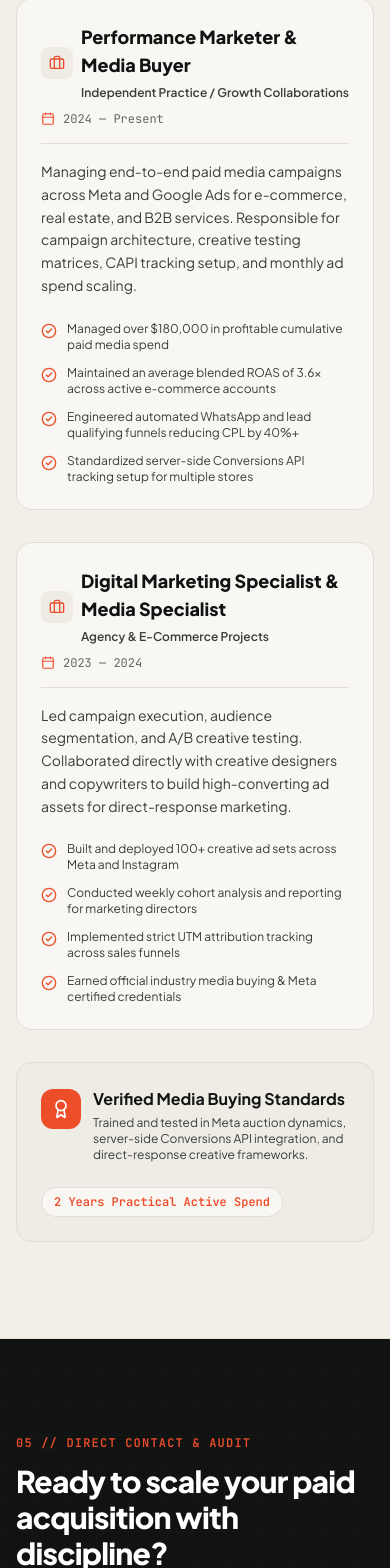
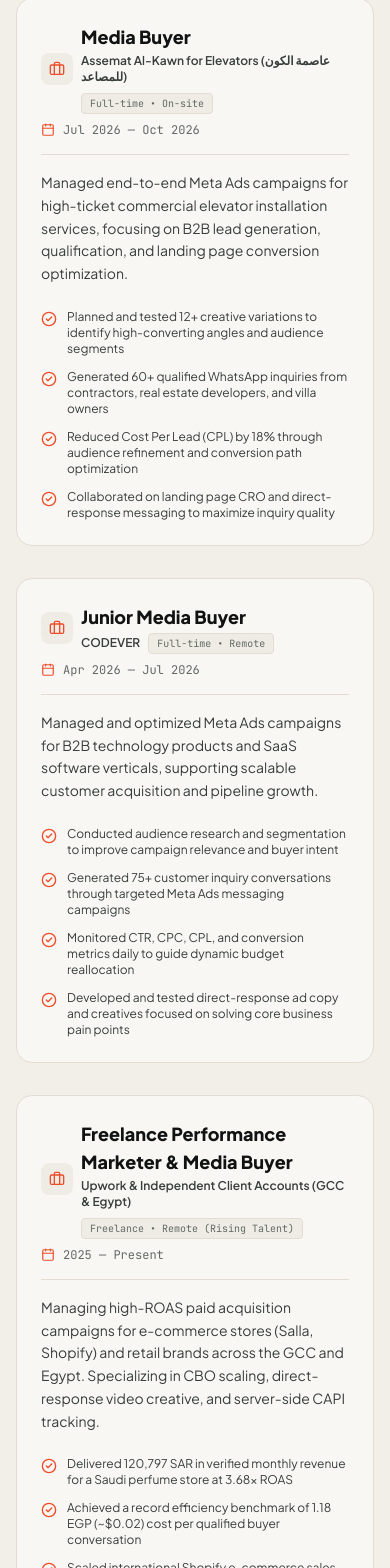
Before and after one commit to aliabdelazim7/Marketing-Portfolio, a React (Vite) app: page / in a window 390 px wide. Shown: the part 9263-10831 px from the top of the page. Built offline with nearby package versions, Linux system fonts and the light colour scheme; a web font is replaced by a local one.

Commit message:
feat(timeline): update experience timeline with authentic 2-year verified media buying and freelance track record

```diff
--- a/src/components/ExperienceTimeline.tsx
+++ b/src/components/ExperienceTimeline.tsx
@@ -43,9 +43,15 @@ export const ExperienceTimeline: React.FC = () => {
                     <h3 className="font-extrabold text-lg sm:text-xl text-ink">
                       {lang === 'ar' ? item.roleAr : item.role}
                     </h3>
-                    <span className="text-xs sm:text-sm font-semibold text-ink-secondary">
-                      {lang === 'ar' ? item.organizationAr : item.organization}
-                    </span>
+                    <div className="flex flex-wrap items-center gap-2 mt-0.5">
+                      <span className="text-xs sm:text-sm font-semibold text-ink-secondary">
+                        {lang === 'ar' ? item.organizationAr : item.organization}
+                      </span>
+                      <span className="text-border-hairline hidden sm:inline">•</span>
+                      <span className="px-2 py-0.5 rounded bg-surface border border-border-hairline text-[10px] sm:text-[11px] font-mono text-ink-muted">
+                        {lang === 'ar' ? item.typeAr : item.type}
+                      </span>
+                    </div>
                   </div>
                 </div>
 
--- a/src/data/content.ts
+++ b/src/data/content.ts
@@ -1700,55 +1700,133 @@ export const methodologySteps: WorkflowStep[] = [
 
 export const experienceTimeline: ExperienceItem[] = [
   {
-    period: "2024 — Present",
-    periodAr: "2024 — حتى الآن",
-    role: "Performance Marketer & Media Buyer",
-    roleAr: "أخصائي تسويق أداء وميديا باير (Performance Marketer)",
-    organization: "Independent Practice / Growth Collaborations",
-    organizationAr: "ممارس مستقل واستشاري نمو إعلاني",
-    type: "Client Engagements",
-    typeAr: "إدارة حسابات ومشاريع تجارية",
+    period: "Jul 2026 — Oct 2026",
+    periodAr: "يوليو 2026 — أكتوبر 2026",
+    role: "Media Buyer",
+    roleAr: "ميديا باير ومسؤول إعلانات الأداء (Media Buyer)",
+    organization: "Assemat Al-Kawn for Elevators (عاصمة الكون للمصاعد)",
+    organizationAr: "شركة عاصمة الكون للمصاعد",
+    type: "Full-time • On-site",
+    typeAr: "دوام كامل • حضوري (المنصورة)",
     summary:
-      "Managing end-to-end paid media campaigns across Meta and Google Ads for e-commerce, real estate, and B2B services. Responsible for campaign architecture, creative testing matrices, CAPI tracking setup, and monthly ad spend scaling.",
+      "Managed end-to-end Meta Ads campaigns for high-ticket commercial elevator installation services, focusing on B2B lead generation, qualification, and landing page conversion optimization.",
     summaryAr:
-      "إدارة ميزانيات وحملات إعلانية مدفوعة عبر منصات Meta وGoogle Ads في قطاعات التجارة الإلكترونية، العقارات، وخدمات B2B. مسؤول عن هيكلة الحسابات، مصفوفات اختبار المحتوى الإعلاني، إعداد تتبع CAPI، ومضاعفة المبيعات بأعلى كفاءة شرائية.",
+      "إدارة حملات Meta Ads المتكاملة لخدمات تركيب وتوريد المصاعد ذات القيمة المرتفعة (High-Ticket B2B)، مع التركيز على توليد وتأهيل العملاء التجاريين وتحسين مسارات التحويل لصفحات الهبوط.",
     highlights: [
-      "Managed over $180,000 in profitable cumulative paid media spend",
-      "Maintained an average blended ROAS of 3.6x across active e-commerce accounts",
-      "Engineered automated WhatsApp and lead qualifying funnels reducing CPL by 40%+",
-      "Standardized server-side Conversions API tracking setup for multiple stores",
+      "Planned and tested 12+ creative variations to identify high-converting angles and audience segments",
+      "Generated 60+ qualified WhatsApp inquiries from contractors, real estate developers, and villa owners",
+      "Reduced Cost Per Lead (CPL) by 18% through audience refinement and conversion path optimization",
+      "Collaborated on landing page CRO and direct-response messaging to maximize inquiry quality",
     ],
     highlightsAr: [
-      "إدارة ميزانيات إعلانية مدفوعة ومربحة تجاوزت 180,000$",
-      "تحقيق متوسط عائد إعلاني 3.6x ROAS للمتاجر والحسابات النشطة",
-      "بناء مسارات تواصل سريعة ومؤهلة عبر WhatsApp خفضت تكلفة العميل بأكثر من 40%",
-      "توحيد معايير تتبع التحويلات عبر الخادم (Conversions API) لعدة متاجر لضمان دقة البيانات",
-    ],
-  },
-  {
-    period: "2023 — 2024",
-    periodAr: "2023 — 2024",
-    role: "Digital Marketing Specialist & Media Specialist",
-    roleAr: "أخصائي إعلانات رقمية وشراء المساحات الإعلانية (Media Specialist)",
-    organization: "Agency & E-Commerce Projects",
-    organizationAr: "مشاريع تجارة إلكترونية ووكالات تسويق رقمي",
-    type: "Marketing & Strategy Execution",
-    typeAr: "تطوير وتنفيذ الحملات الإعلانية",
+      "تخطيط واختبار أكثر من 12 قالباً وزاوية إعلانية لاكتشاف أفضل الرسائل والجمهور المستهدف",
+      "توليد أكثر من 60 محادثة واستفسار مؤهل عبر WhatsApp من مقاولين ومطوري عقارات وأصحاب فيلات",
+      "خفض تكلفة العميل المحتمل (CPL) بنسبة 18% عبر تحسين مسارات التحويل وتدوير الإعلانات",
+      "التعاون في تحسين صفحات الهبوط ومعدلات التحويل (CRO) لرفع جودة واستجابة العملاء",
+    ],
+  },
+  {
+    period: "Apr 2026 — Jul 2026",
+    periodAr: "أبريل 2026 — يوليو 2026",
+    role: "Junior Media Buyer",
+    roleAr: "ميديا باير لمنتجات التكنولوجيا والبرمجيات (Junior Media Buyer)",
+    organization: "CODEVER",
+    organizationAr: "شركة CODEVER للحلول البرمجية",
+    type: "Full-time • Remote",
+    typeAr: "دوام كامل • عن بُعد",
     summary:
-      "Led campaign execution, audience segmentation, and A/B creative testing. Collaborated directly with creative designers and copywriters to build high-converting ad assets for direct-response marketing.",
+      "Managed and optimized Meta Ads campaigns for B2B technology products and SaaS software verticals, supporting scalable customer acquisition and pipeline growth.",
     summaryAr:
-      "قيادة تنفيذ الحملات وتجزئة الجماهير وإجراء اختبارات A/B الإعلانية. التعاون المباشر مع كتاب المحتوى والمصممين لإنتاج أصول إعلانية عالية التحويل مخصصة للتسويق المباشر.",
+      "إدارة وتطوير الحملات الإعلانية الممولة لمنتجات التكنولوجيا والحلول البرمجية (B2B SaaS)، ودعم اقتناء العملاء وتوسيع قنوات المبيعات عبر قطاعات تقنية متعددة.",
     highlights: [
-      "Built and deployed 100+ creative ad sets across Meta and Instagram",
-      "Conducted weekly cohort analysis and reporting for marketing directors",
-      "Implemented strict UTM attribution tracking across sales funnels",
-      "Earned official industry media buying & Meta certified credentials",
+      "Conducted audience research and segmentation to improve campaign relevance and buyer intent",
+      "Generated 75+ customer inquiry conversations through targeted Meta Ads messaging campaigns",
+      "Monitored CTR, CPC, CPL, and conversion metrics daily to guide dynamic budget reallocation",
+      "Developed and tested direct-response ad copy and creatives focused on solving core business pain points",
     ],
     highlightsAr: [
-      "بناء وإطلاق أكثر من 100 مجموعة إعلانية عبر منصات Meta وInstagram",
-      "إعداد تحليلات وتقارير أداء دورية لمديري التسويق ورواد الأعمال",
-      "تطبيق معايير تتبع روابط UTM بدقة لمراقبة مسارات الإيرادات",
-      "الحصول على شهادات واعتمادات مهنية في إدارة وشراء الإعلانات الرقمية",
+      "تجزئة دقيقة للجماهير وأبحاث تسويقية متعمقة لرفع صلة الإعلانات باحتياجات صناع القرار",
+      "توليد أكثر من 75 محادثة واستفسار تجاري مؤهل عبر حملات رسائل Meta Ads الموجهة",
+      "المراقبة اليومية لمؤشرات النقر والتكلفة (CTR, CPC, CPL) لإعادة توجيه الميزانية نحو المجموعات الرابحة",
+      "صياغة واختبار نصوص وتصاميم إعلانية مباشرة تعالج التحديات التقنية لعملاء الشركات",
+    ],
+  },
+  {
+    period: "2025 — Present",
+    periodAr: "2025 — حتى الآن",
+    role: "Freelance Performance Marketer & Media Buyer",
+    roleAr: "أخصائي تسويق أداء وميديا باير حر (Freelance Performance Marketer)",
+    organization: "Upwork & Independent Client Accounts (GCC & Egypt)",
+    organizationAr: "منصة Upwork وعملاء مستقلون (السعودية، الإمارات ومصر)",
+    type: "Freelance • Remote (Rising Talent)",
+    typeAr: "عمل حر • عن بُعد (Rising Talent)",
+    summary:
+      "Managing high-ROAS paid acquisition campaigns for e-commerce stores (Salla, Shopify) and retail brands across the GCC and Egypt. Specializing in CBO scaling, direct-response video creative, and server-side CAPI tracking.",
+    summaryAr:
+      "إدارة وتوسيع منظومات الإعلانات الممولة لمتاجر التجارة الإلكترونية (Shopify، سلة) والأنشطة التجارية في السعودية والخليج ومصر. التخصص في توسيع ميزانيات CBO، تتبع الخادم CAPI، وحملات الرسائل البيعية المباشرة.",
+    highlights: [
+      "Delivered 120,797 SAR in verified monthly revenue for a Saudi perfume store at 3.68x ROAS",
+      "Achieved a record efficiency benchmark of 1.18 EGP (~$0.02) cost per qualified buyer conversation",
+      "Scaled international Shopify e-commerce sales generating $8,370+ USD with a 3.68x ROAS",
+      "Awarded Rising Talent status on Upwork for consistent client satisfaction and high technical delivery",
+    ],
+    highlightsAr: [
+      "تحقيق مبيعات قياسية بلغت 120,797 ر.س لمتجر عطور سعودي بعائد إعلاني 3.68x ROAS",
+      "تسجيل تكلفة قياسية 1.18 ج.م للمحادثة البيعية لحملات أزياء وتجزئة في السوق المصري",
+      "تحقيق أكثر من 8,370 دولار مبيعات لمتجر Shopify دولي بعائد استثماري 3.68x",
+      "الحصول على شارة موهبة صاعدة (Rising Talent) على منصة Upwork للتميز في التنفيذ والجودة",
+    ],
+  },
+  {
+    period: "Dec 2025 — Apr 2026",
+    periodAr: "ديسمبر 2025 — أبريل 2026",
+    role: "WordPress Developer & CRO Specialist",
+    roleAr: "مطور ووردبريس ومسؤول تحسين معدلات التحويل (CRO Specialist)",
+    organization: "Black Eagle",
+    organizationAr: "شركة Black Eagle",
+    type: "Full-time • Hybrid (5 mos)",
+    typeAr: "دوام كامل • حضوري وعن بُعد",
+    summary:
+      "Developed high-converting landing pages and optimized web performance specifically for paid advertising traffic. Implemented CRO principles, server-side security, and full tracking attribution.",
+    summaryAr:
+      "تطوير صفحات هبوط سريعة وموجهة خصيصاً لاستقبال الزيارات الإعلانية الممولة، مع التركيز على رفع معدلات التحويل (CRO)، أمان الخوادم، وربط أدوات التتبع الرقمي.",
+    highlights: [
+      "Built responsive, high-converting landing pages aligned with ad campaign hooks and customer journeys",
+      "Achieved 90+ Google PageSpeed scores through advanced caching, code minification, and asset optimization",
+      "Integrated and verified tracking architecture: Meta Pixel, Google Tag Manager, and custom conversion events",
+      "Managed hosting infrastructure, firewalls, SSL security, and database migrations ensuring 99.9% uptime",
+    ],
+    highlightsAr: [
+      "بناء وتطوير صفحات هبوط عالية التحويل متوافقة بدقة مع الرسائل الإعلانية للحملات الممولة",
+      "تحقيق درجات سرعة 90+ على Google PageSpeed عبر استراتيجيات التخزين المؤقت وضغط الأصول",
+      "ربط وتأكيد أدوات التتبع المتقدمة: Meta Pixel، Google Tag Manager، وأحداث التحويل المخصصة",
+      "إدارة أمان الخوادم والاستضافات وشهادات SSL وقواعد البيانات لضمان استقرار العمليات بنسبة 99.9%",
+    ],
+  },
+  {
+    period: "Nov 2025 — Dec 2025",
+    periodAr: "نوفمبر 2025 — ديسمبر 2025",
+    role: "Web Development & Performance Optimization Intern",
+    roleAr: "متدرب تطوير ويب وتحسين الأداء التقني",
+    organization: "Mo Solutions LTD",
+    organizationAr: "شركة Mo Solutions LTD",
+    type: "Internship • Remote",
+    typeAr: "تدريب عملي • عن بُعد",
+    summary:
+      "Engineered responsive WordPress layouts, boosted loading performance to 90+ on Google PageSpeed Insights, and hardened web security configurations.",
+    summaryAr:
+      "تطوير وتخصيص مواقع وصفحات ويب متجاوبة، رفع سرعات التحميل لمؤشرات 90+ على PageSpeed Insights، وتأمين البيئات البرمجية وشهادات الحماية الرقمية.",
+    highlights: [
+      "Developed and customized responsive Elementor Pro layouts ensuring cross-device UI/UX consistency",
+      "Optimized images, CSS delivery, and asset caching strategies to minimize bounce rates for incoming visitors",
+      "Configured SSL certificates, security plugins, and defenses against web vulnerabilities",
+      "Integrated automated tools and custom CSS to streamline responsive web delivery",
+    ],
+    highlightsAr: [
+      "تخصيص قوالب Elementor Pro متجاوبة تضمن التوافق التام عبر مختلف المتصفحات والأجهزة",
+      "ضغط وتحسين أحجام الصور وملفات CSS لتقليل وقت التحميل وخفض معدلات الارتداد",
+      "إعداد شهادات SSL وبروتوكولات الأمان لحماية المواقع من الثغرات البرمجية الشائعة",
+      "دمج أدوات تسريع العمل البرمجي وأكواد CSS مخصصة لتسريع تجربة التصفح",
     ],
   },
 ];
```
